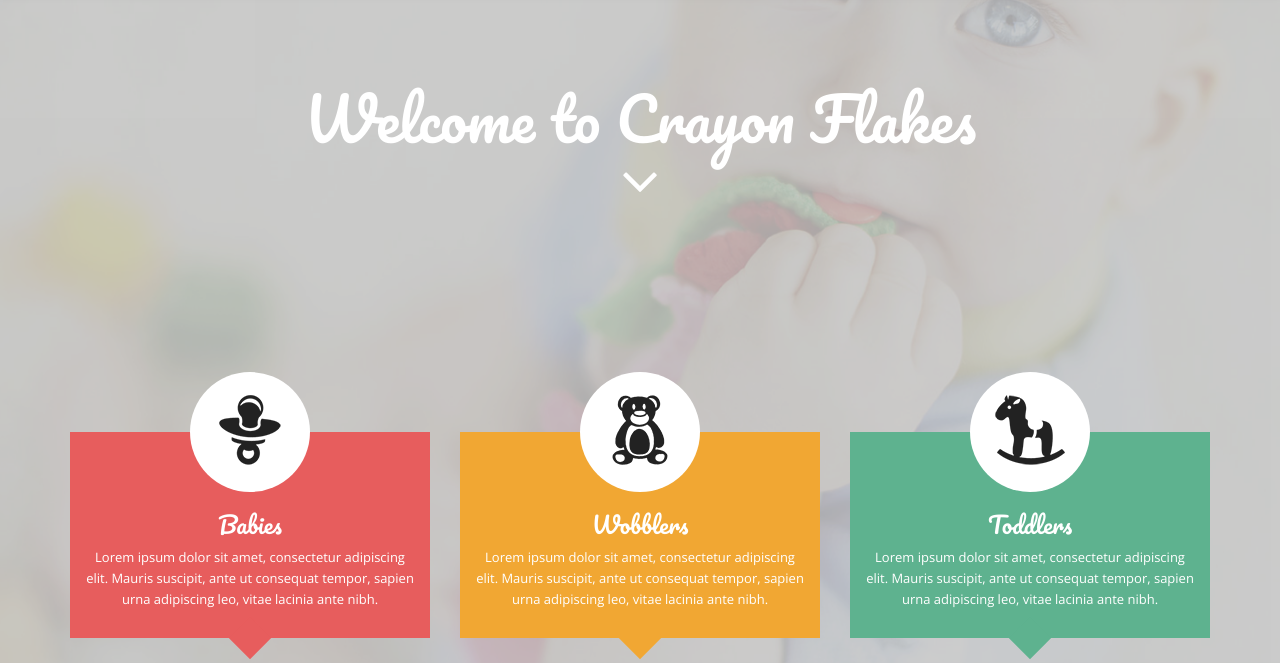
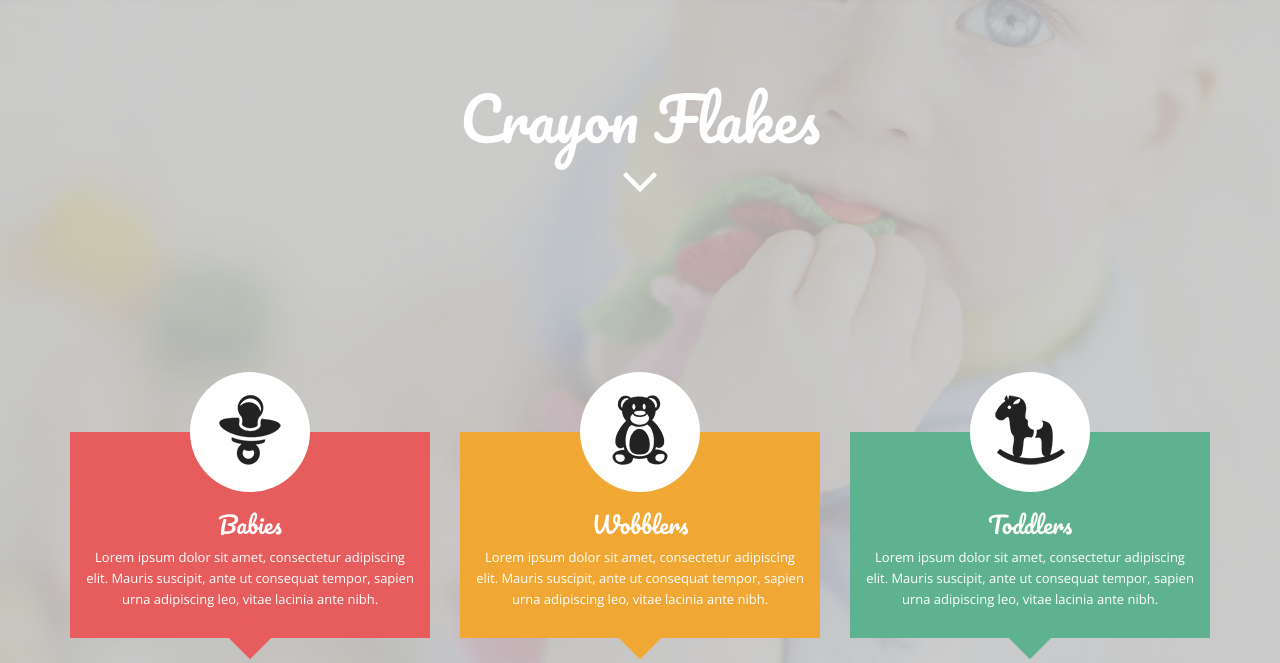
Before and after one commit to crayonflakes/crayonflakes.github.io, a plain HTML site: page index.html in a window 1280 px wide. Shown: the part 137-800 px from the top of the page. Drawn offline with nearby package versions, Linux system fonts and the light colour scheme; some packages are replaced by stand-ins of ours; files whose address does not match are found by name.

Commit message:
welcome message

```diff
--- a/index.html
+++ b/index.html
@@ -53,7 +53,7 @@
 			</div>
 			<div class="tint">
 				<div class="welcome text-center">
-					<h1>Welcome to Crayon Flakes</h1>
+					<h1>Crayon Flakes</h1>
 					<i class="fa fa-angle-down"></i>
 				</div>
 			</div>
```
